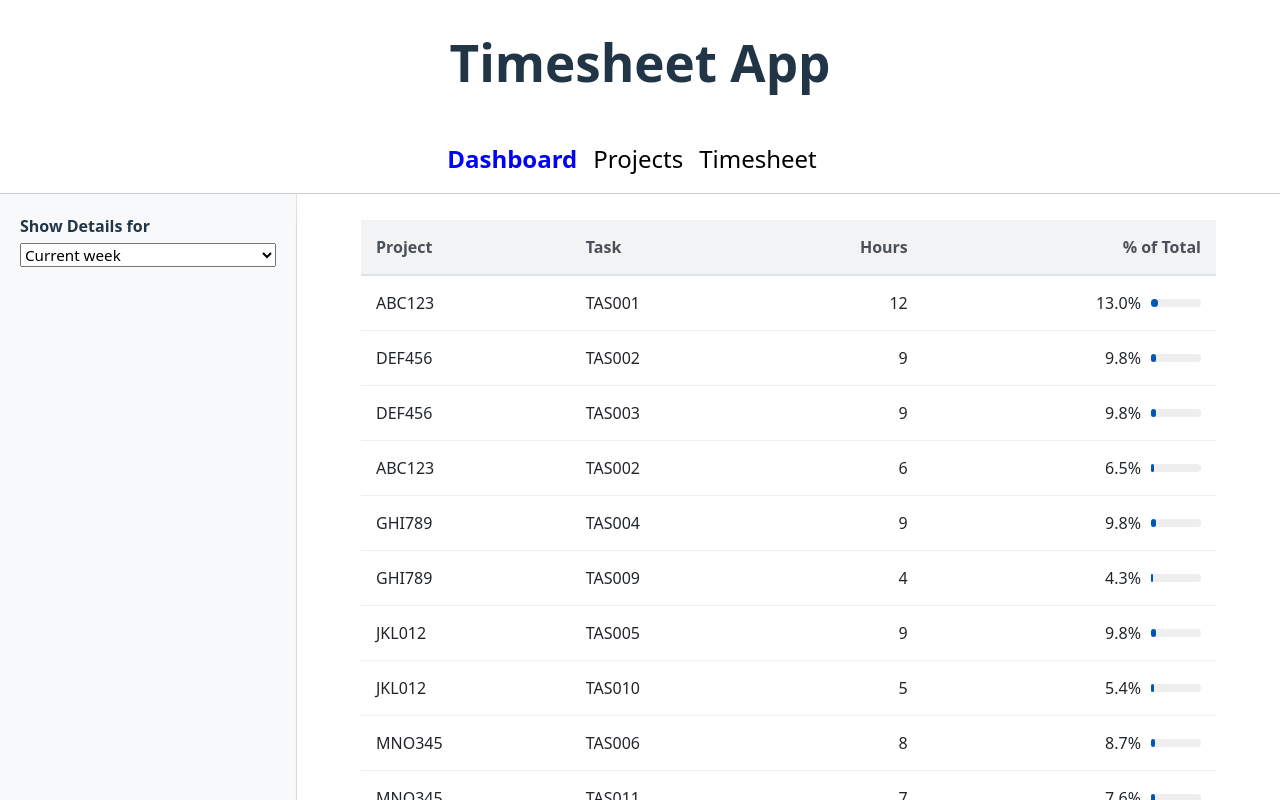
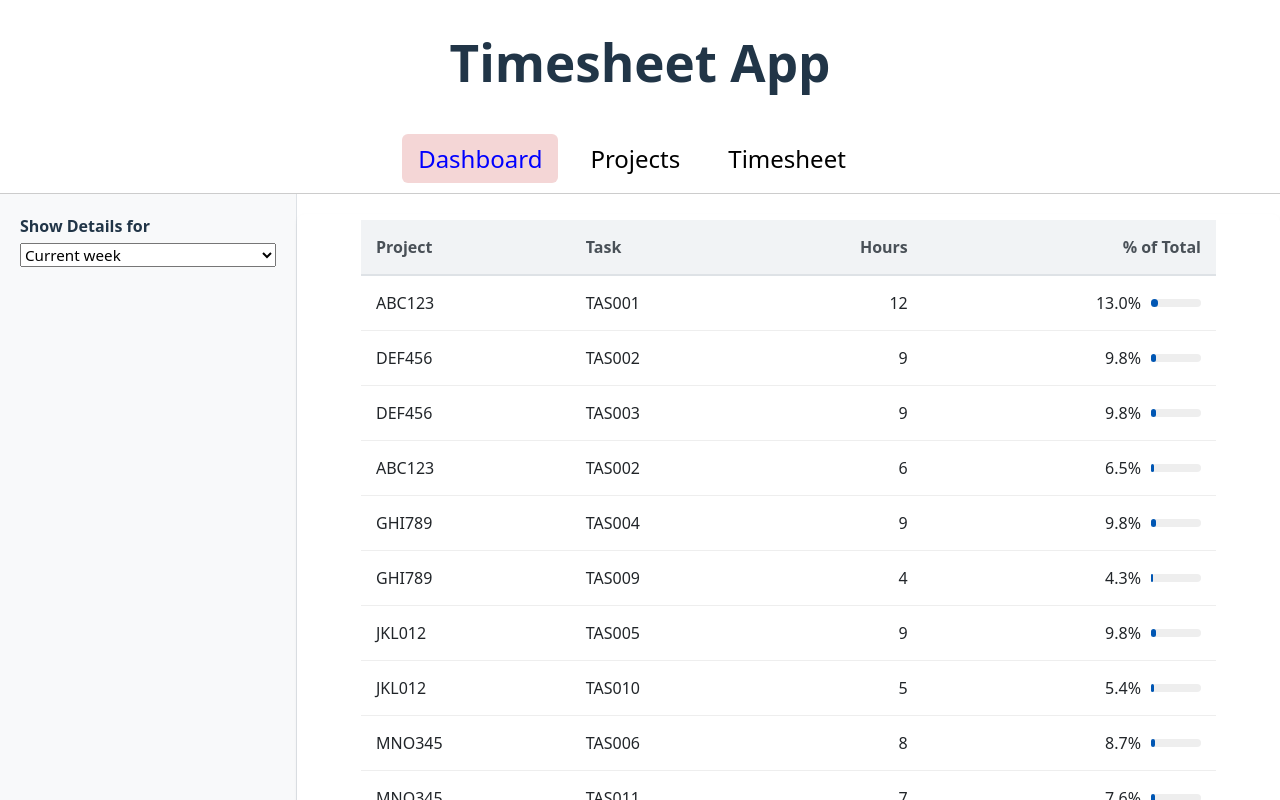
Before and after one commit to pubali512/fullstack_projects, a React app in the folder timesheet/frontend/: page / in a window 1280 px wide. Shown: the top 800 px of the page. Built offline with nearby package versions, Linux system fonts and the light colour scheme; the HTML template or start-up script is replaced by a standard one.

Commit message:
Small style changes

```diff
--- a/timesheet/frontend/src/components/NavBar.jsx
+++ b/timesheet/frontend/src/components/NavBar.jsx
@@ -5,14 +5,16 @@ const linkStyle = ({ isActive }) => ({
     marginRight: '1rem',
     textDecoration: 'none',
     color: isActive ? 'blue' : 'black',
-    fontWeight: isActive ? 'bold' : 'normal',
+    backgroundColor: isActive ? '#f4d6d6' : 'transparent',
+    borderRadius: '6px',
+    padding: '0.5rem 1rem',
     fontSize: '1.5rem',
 });
 
 
 export default function NavBar({ links = { '/': 'Dashboard', '/projects': 'Projects', '/timesheet': 'Timesheet' } }) {
     return (
-        <nav style={{ padding: '1rem', borderBottom: '1px solid #ccc' }}>
+        <nav style={{padding: '1rem', borderBottom: '1px solid #ccc'}}>
             {Object.entries(links).map(([to, label]) => (
                 <NavLink key={to} to={to} style={linkStyle}>
                     {label}
```
